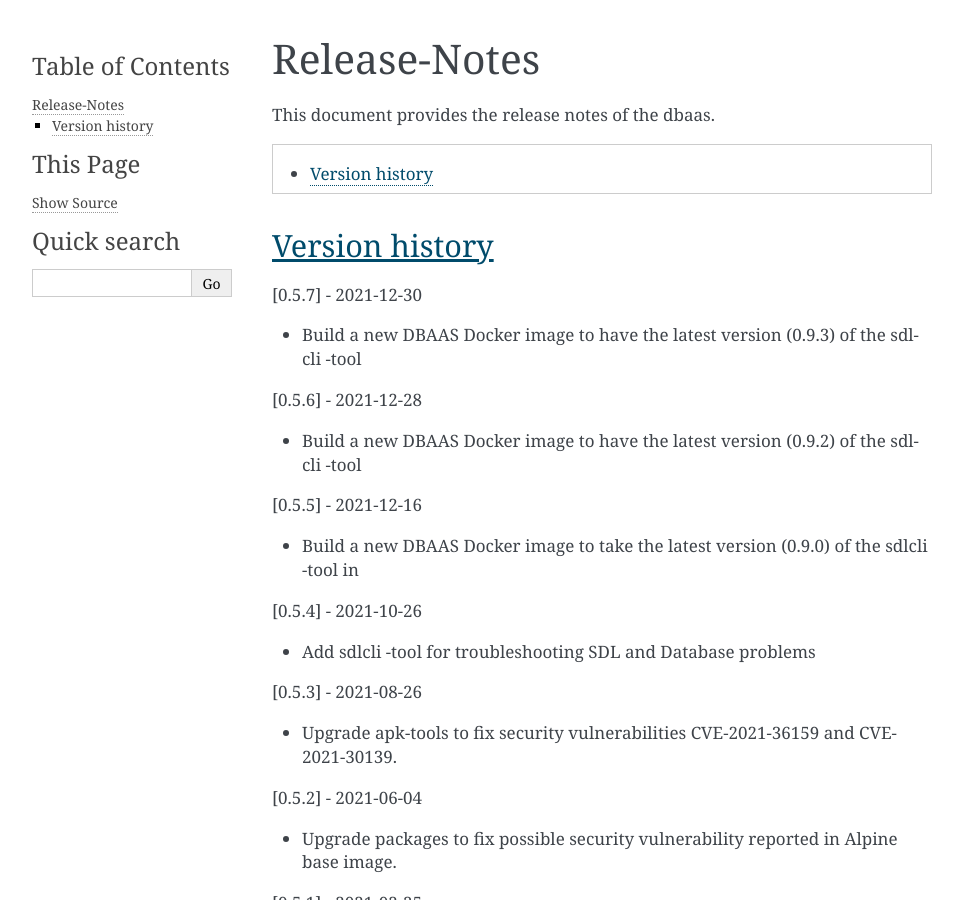
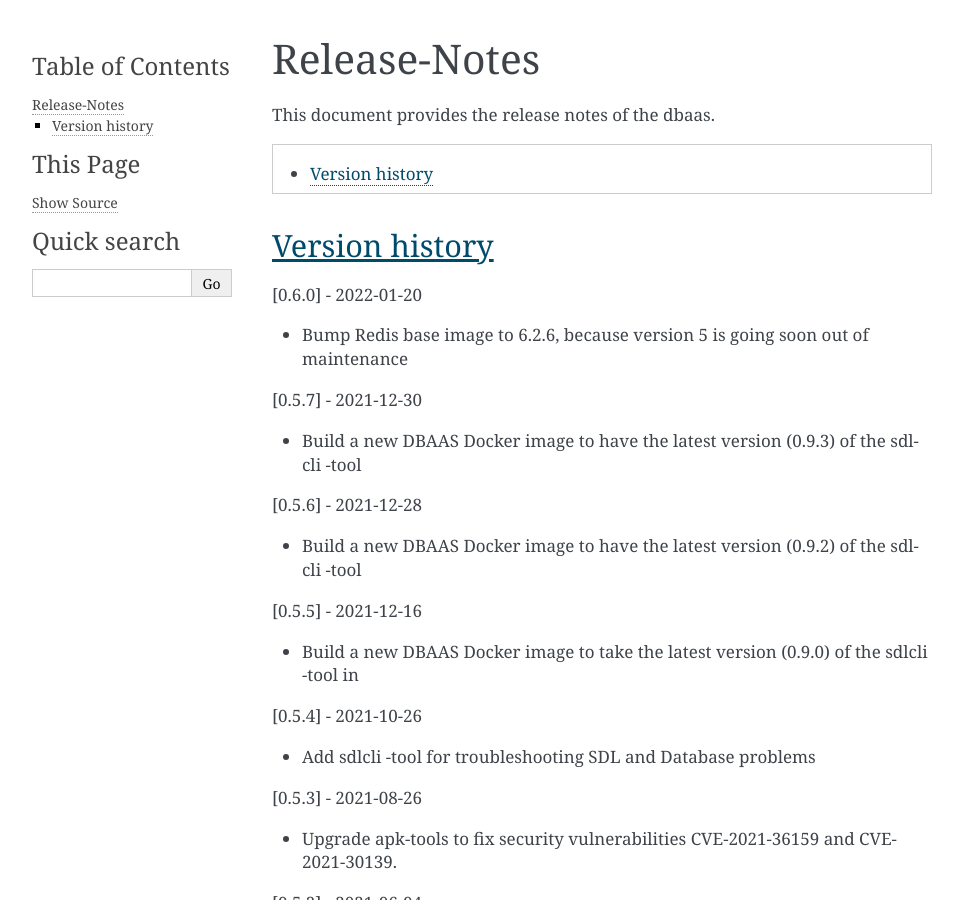
Before and after one commit to o-ran-sc/ric-plt-dbaas, a Sphinx documentation site: the page built from docs/release-notes.rst, in a window 1280 px wide and 900 px high. Shown: the whole window, without its empty margins (148-1111 px from the left). Built offline with Sphinx 7.4.7, drawn with Linux system fonts in a browser that asks for light colours.

Commit message:
Bump base image to Redis 6.2.6 Alpine 3.15
Redis server 5 is going soon out of maintenance, that's upgrade
base image to 6.2.6-alpine3.15.
Update DBAAS Docker image version to 0.6.0.

Issue-Id: RIC-698

Signed-off-by: Timo Tietavainen <timo.tietavainen@nokia.com>
Change-Id: Ib930dd69325feaf63657ba979d1bba141614aefb

```diff
--- a/container-tag.yaml
+++ b/container-tag.yaml
@@ -2,4 +2,4 @@
 # This file is expected to be in the docker build directory;
 # can be moved with suitable JJB configuration.
 ---
-tag: '0.5.7'
+tag: '0.6.0'
--- a/docs/release-notes.rst
+++ b/docs/release-notes.rst
@@ -29,6 +29,10 @@ This document provides the release notes of the dbaas.
 
 Version history
 ---------------
+
+[0.6.0] - 2022-01-20
+
+* Bump Redis base image to 6.2.6, because version 5 is going soon out of maintenance
 
 [0.5.7] - 2021-12-30
 
```
Also changed, not shown: 1 other file.
